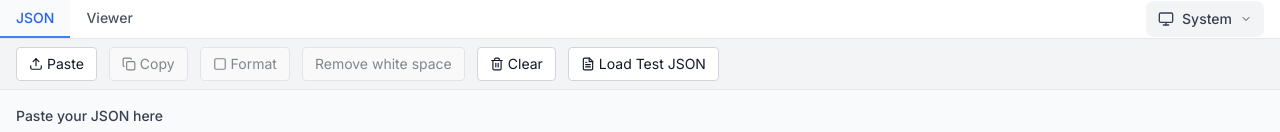
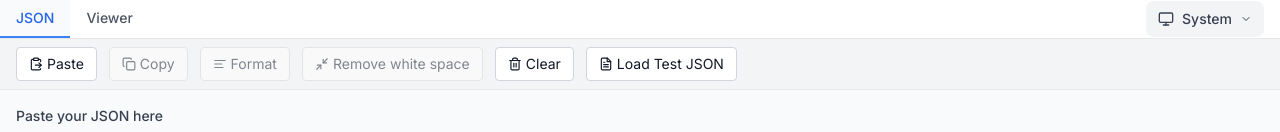
Before and after one commit to nonstopio/json-viewer, a React (Vite) app: page / in a window 1280 px wide. Shown: the top 132 px of the page. Built offline with nearby package versions, Linux system fonts and the light colour scheme.

Commit message:
style: refresh toolbar button icons on JSON tab
Swap misleading icons (Upload->ClipboardPaste for Paste, Square->AlignLeft
for Format) and give the Remove white space button a Minimize2 icon with
matching flex layout so it no longer looks bare.

```diff
--- a/src/App.tsx
+++ b/src/App.tsx
@@ -2,9 +2,10 @@ import {useState, useCallback, useEffect, useRef, lazy, Suspense} from "react";
 import {
   FileCode,
   BarChart3,
-  Upload,
+  ClipboardPaste,
   Copy,
-  Square,
+  AlignLeft,
+  Minimize2,
   Trash2,
   FileText,
   FoldVertical,
@@ -480,7 +481,7 @@ function App() {
                 onClick={handlePaste}
                 className="flex items-center space-x-1 px-3 py-1.5 text-sm bg-white dark:bg-gray-700 border border-gray-300 dark:border-gray-600 rounded hover:bg-gray-50 dark:hover:bg-gray-600 transition-colors"
               >
-                <Upload size={14} />
+                <ClipboardPaste size={14} />
                 <span>Paste</span>
               </button>
 
@@ -498,16 +499,17 @@ function App() {
                 disabled={!inputText.trim()}
                 className="flex items-center space-x-1 px-3 py-1.5 text-sm bg-white dark:bg-gray-700 border border-gray-300 dark:border-gray-600 rounded hover:bg-gray-50 dark:hover:bg-gray-600 transition-colors disabled:opacity-50 disabled:cursor-not-allowed"
               >
-                <Square size={14} />
+                <AlignLeft size={14} />
                 <span>Format</span>
               </button>
 
               <button
                 onClick={handleRemoveWhitespace}
                 disabled={!inputText.trim()}
-                className="px-3 py-1.5 text-sm bg-white dark:bg-gray-700 border border-gray-300 dark:border-gray-600 rounded hover:bg-gray-50 dark:hover:bg-gray-600 transition-colors disabled:opacity-50 disabled:cursor-not-allowed"
+                className="flex items-center space-x-1 px-3 py-1.5 text-sm bg-white dark:bg-gray-700 border border-gray-300 dark:border-gray-600 rounded hover:bg-gray-50 dark:hover:bg-gray-600 transition-colors disabled:opacity-50 disabled:cursor-not-allowed"
               >
-                Remove white space
+                <Minimize2 size={14} />
+                <span>Remove white space</span>
               </button>
 
               <button
```
